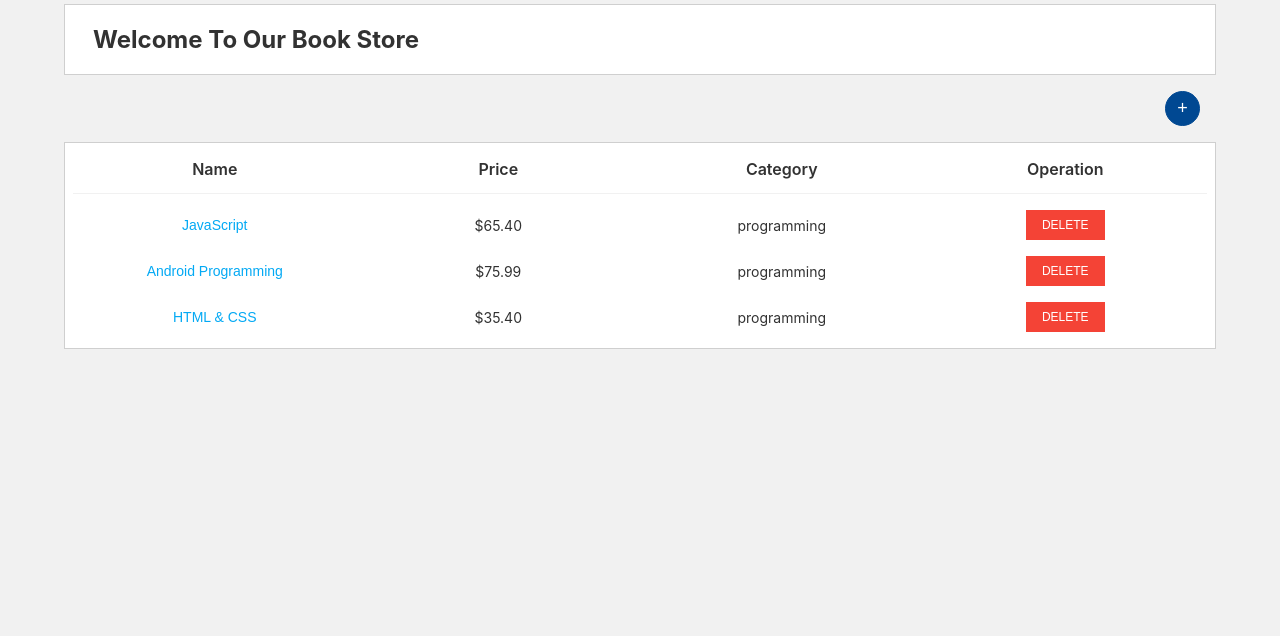
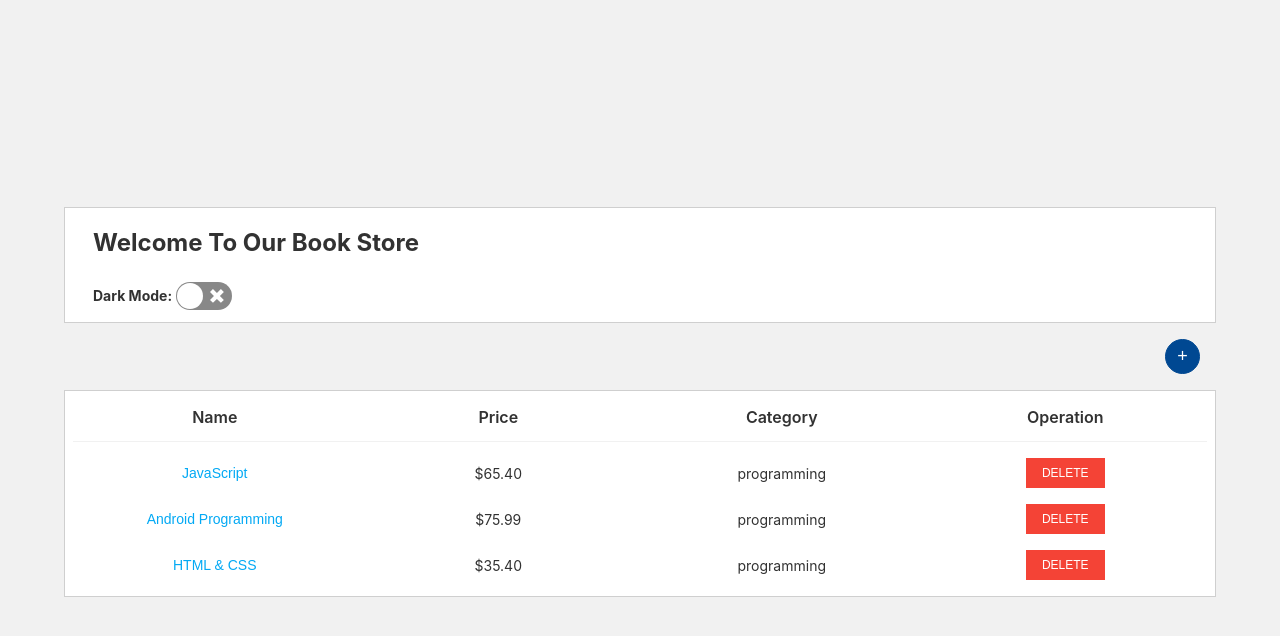
Before and after one commit to alirezafshar/BookStore, a React (Create React App) app: page / in a window 1280 px wide. Shown: the top 636 px of the page. Built offline with nearby package versions, Linux system fonts and the light colour scheme.

Commit message:
added theme mode

```diff
--- a/package.json
+++ b/package.json
@@ -11,6 +11,7 @@
     "react-dom": "^17.0.1",
     "react-router-dom": "^5.2.0",
     "react-scripts": "4.0.1",
+    "react-switch": "^6.0.0",
     "uuid": "^8.3.2",
     "web-vitals": "^0.2.4"
   },
--- a/src/components/BookStore/BookStore.js
+++ b/src/components/BookStore/BookStore.js
@@ -1,4 +1,6 @@
 import React, { Component } from "react";
+import Switch from "react-switch";
+import { ThemeContext } from "../Theme/Theme";
 import AddBook from "./AddBook";
 import Database from "../../database/BookList";
 import EditBook from "./EditBook";
@@ -6,11 +8,15 @@ import "./bookstore.css";
 
 class BookStore extends Component {
 
+    static contextType = ThemeContext;
+
     state = {
         booklist: [],
         isAdd: null,
         isEdit: null,
         filteredId: null,
+        checked: false,
+        mode: "light"
     }
 
     getDatabase = () => {
@@ -40,24 +46,37 @@ class BookStore extends Component {
         this.getDatabase();
     }
 
+    handleChange = (checked) => {
+        if (checked === true) {
+            this.setState({ checked, mode: "dark" })
+        } else {
+            this.setState({ checked, mode: "light" })
+        }
+    }
+
     componentDidMount() {
         this.getDatabase();
     }
 
 
     render() {
-        const { booklist, isAdd, isEdit, filteredId } = this.state;
+        const { booklist, isAdd, isEdit, filteredId, mode } = this.state;
+        const newTheme = this.context.theme[mode];
         return (
-            <div className="container">
-                <header className="header block">
+            <div className="container" style={newTheme}>
+                <header className={`header block${(mode === "light") ? "" : "--dark"}`}>
                     <h1 className="header__title">Welcome To Our Book Store</h1>
+                    <div className="header__mode">
+                        <h3 className="header__mode--title">Dark Mode:</h3>
+                        <Switch onChange={this.handleChange} checked={this.state.checked} />
+                    </div>
                 </header>
                 <main className="main">
                     <section className="btn btn--sideR">
                         <button className="btn__add" onClick={this.addToBookList}>+</button>
                         <AddBook isAdd={isAdd} refresh={this.getDatabase} />
                     </section>
-                    <section className="bookList block">
+                    <section className={`bookList block${(mode === "light") ? "" : "--dark"}`}>
                         <ul className="table table--label">
                             <li className="table__head">Name</li>
                             <li className="table__head">Price</li>
--- a/src/components/BookStore/bookstore.css
+++ b/src/components/BookStore/bookstore.css
@@ -19,6 +19,11 @@ body {
 .block {
     border: 1px solid #cfcfcf;
     background-color: #ffffff;
+}
+
+.block--dark {
+    border: 1px solid #cfcfcf;
+    background-color: #323232;
 }
 
 .table {
@@ -97,7 +102,7 @@ body {
 }
 
 .btn__link {
-    background-color: #ffffff;
+    background-color: transparent;
     border: none;
     color: #03a9f4;
     font-size: 0.875rem;
@@ -167,6 +172,7 @@ body {
     flex-direction: column;
     justify-content: center;
     align-items: center;
+    height: 100vh;
 }
 
 .header {
@@ -179,6 +185,17 @@ body {
     font-size: 1.5rem;
 }
 
+.header__mode {
+    display: flex;
+    align-items: center;
+}
+
+.header__mode--title {
+    margin-right: 0.25rem;
+    font-size: 0.875rem;
+    font-weight: bold;
+}
+
 .main {
     width: 90%;
 }
--- /dev/null
+++ b/src/components/Theme/Theme.js
@@ -0,0 +1,14 @@
+import React from "react";
+
+export const theme = {
+    dark: {
+        backgroundColor: "#323232",
+        color: "#f1f1f1"
+    },
+    light: {
+        backgroundColor: "#f1f1f1",
+        color: "#323232"
+    },
+}
+
+export const ThemeContext = React.createContext(theme.light);
--- a/src/index.js
+++ b/src/index.js
@@ -3,10 +3,13 @@ import ReactDOM from 'react-dom';
 import './index.css';
 import App from './App';
 import reportWebVitals from './reportWebVitals';
+import { ThemeContext, theme } from "./components/Theme/Theme";
 
 ReactDOM.render(
   <React.StrictMode>
-    <App />
+    <ThemeContext.Provider value={{ theme }}>
+      <App />
+    </ThemeContext.Provider>
   </React.StrictMode>,
   document.getElementById('root')
 );
```
Also changed, not shown: 2 other files (tests, documents, lock files or other folders).
